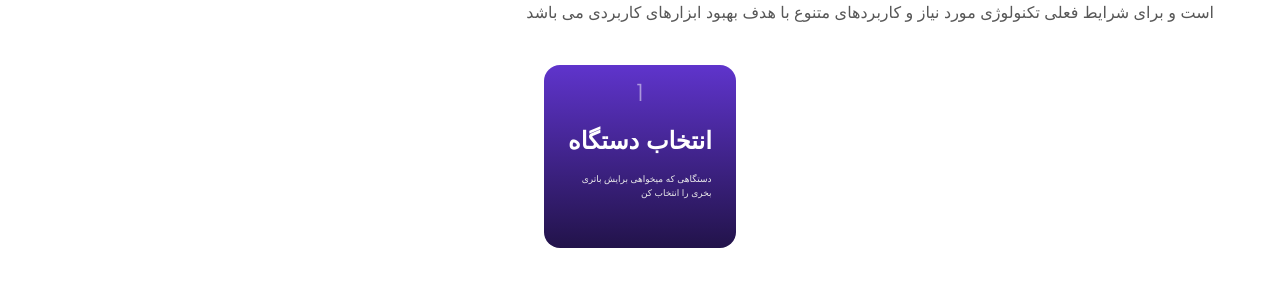
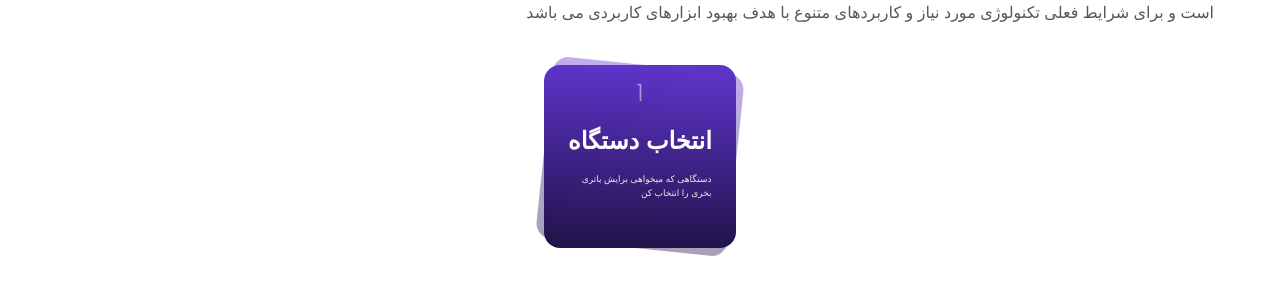
Before and after one commit to mahyarErshad/anaram-react, a React (Create React App) app: page / in a window 1280 px wide. Shown: the part 2006-2301 px from the top of the page. Built offline with nearby package versions, Linux system fonts and the light colour scheme; a web font is replaced by a local one.

Commit message:
.background-shape is created

```diff
--- a/src/Pages/MainPage/AnaramAssistant/AnaramAssistantContainer/AnaramAssistant.jsx
+++ b/src/Pages/MainPage/AnaramAssistant/AnaramAssistantContainer/AnaramAssistant.jsx
@@ -9,7 +9,7 @@ function AnaramAssistant() {
       </h2>
       <p className="max-w-[71.75rem] text-base text-NeutralN300">لورم ایپسوم متن ساختگی با تولید سادگی نامفهوم از صنعت چاپ و با استفاده از طراحان گرافیک است چاپگرها و متون بلکه روزنامه و مجله در ستون و سطرآنچنان که لازم است و برای شرایط فعلی تکنولوژی مورد نیاز و کاربردهای متنوع با هدف بهبود ابزارهای کاربردی می باشد</p>
       <div className="flex-center gap-6 mt-[2.5rem]">
-        <div className="bg-gradient-to-b from-[#5F34CC] to-[#22134A] rounded-2xl py-3 px-6 z-20 flex justify-start items-center flex-col gap-4 min-h-[11.4375rem]">
+        <div className={`bg-gradient-to-b from-[#5F34CC] to-[#22134A] rounded-2xl py-3 px-6 z-10 flex justify-start items-center flex-col gap-4 min-h-[11.4375rem] relative ${styles["background-shape"]}`}>
           <span className="poppins text-2xl font-light text-white opacity-50">1</span>
           <span className="text-2xl font-semibold text-white ">انتخاب دستگاه</span>
           <p className="text-[9px] text-NeutralN30 max-w-[8.9375rem]">دستگاهی که میخواهی برایش باتری بخری را انتخاب کن</p>
--- a/src/Pages/MainPage/AnaramAssistant/styles/style.module.css
+++ b/src/Pages/MainPage/AnaramAssistant/styles/style.module.css
@@ -1,3 +1,14 @@
 .container {
   box-shadow: 0px 0.25rem 1.25rem rgba(0, 0, 0, 0.03);
 }
+.background-shape::after {
+  content: " ";
+  position: absolute;
+  top: 0;
+  z-index: -1;
+  width: 100%;
+  height: 100%;
+  background: linear-gradient(180deg, rgba(95, 52, 204, 0.4) 0%, rgba(34, 19, 74, 0.4) 100%);
+  border-radius: 16px;
+  transform: rotate(6deg);
+}
```
